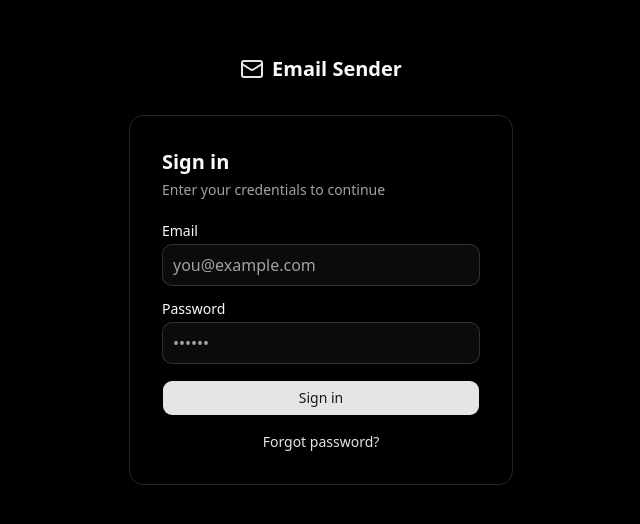
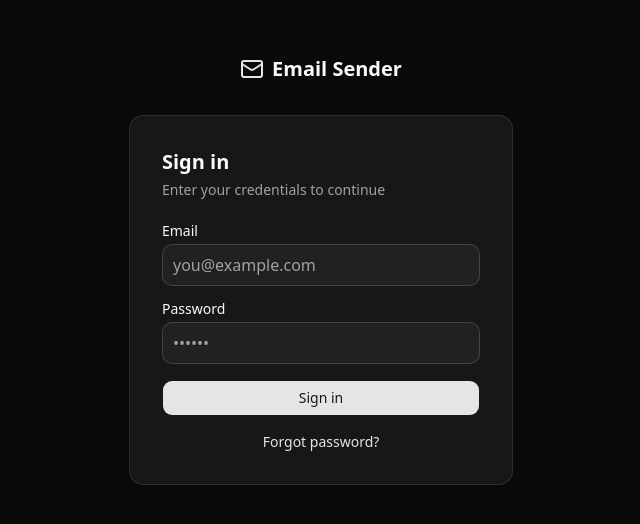
Before and after one commit to iqbalhossen0483/proskillstaff-email-sender-frontend, a Next.js app: page /login in a window 1280 px wide. Shown: the part 130-654 px from the top of the page, without its empty margins (319-959 px from the left). Built offline with nearby package versions, Linux system fonts and the light colour scheme; no server answers.

Commit message:
theme fixed

```diff
--- a/src/app/globals.css
+++ b/src/app/globals.css
@@ -50,43 +50,43 @@
 
 :root {
   --background: oklch(1 0 0);
-  --foreground: oklch(0.145 0 0);
+  --foreground: oklch(0.20 0.05 265);
   --card: oklch(1 0 0);
-  --card-foreground: oklch(0.145 0 0);
+  --card-foreground: oklch(0.20 0.05 265);
   --popover: oklch(1 0 0);
-  --popover-foreground: oklch(0.145 0 0);
-  --primary: oklch(0.205 0 0);
+  --popover-foreground: oklch(0.20 0.05 265);
+  --primary: oklch(0.20 0.07 265);
   --primary-foreground: oklch(0.985 0 0);
-  --secondary: oklch(0.97 0 0);
-  --secondary-foreground: oklch(0.205 0 0);
-  --muted: oklch(0.97 0 0);
-  --muted-foreground: oklch(0.556 0 0);
-  --accent: oklch(0.97 0 0);
-  --accent-foreground: oklch(0.205 0 0);
+  --secondary: oklch(0.97 0.005 265);
+  --secondary-foreground: oklch(0.20 0.07 265);
+  --muted: oklch(0.97 0.005 265);
+  --muted-foreground: oklch(0.50 0.02 265);
+  --accent: oklch(0.74 0.13 168);
+  --accent-foreground: oklch(1 0 0);
   --destructive: oklch(0.577 0.245 27.325);
-  --border: oklch(0.922 0 0);
-  --input: oklch(0.922 0 0);
-  --ring: oklch(0.708 0 0);
-  --chart-1: oklch(0.87 0 0);
-  --chart-2: oklch(0.556 0 0);
-  --chart-3: oklch(0.439 0 0);
-  --chart-4: oklch(0.371 0 0);
-  --chart-5: oklch(0.269 0 0);
+  --border: oklch(0.92 0.005 265);
+  --input: oklch(0.92 0.005 265);
+  --ring: oklch(0.74 0.13 168);
+  --chart-1: oklch(0.74 0.13 168);
+  --chart-2: oklch(0.20 0.07 265);
+  --chart-3: oklch(0.55 0.10 265);
+  --chart-4: oklch(0.65 0.11 168);
+  --chart-5: oklch(0.45 0.06 265);
   --radius: 0.625rem;
-  --sidebar: oklch(0.985 0 0);
-  --sidebar-foreground: oklch(0.145 0 0);
-  --sidebar-primary: oklch(0.205 0 0);
-  --sidebar-primary-foreground: oklch(0.985 0 0);
-  --sidebar-accent: oklch(0.97 0 0);
-  --sidebar-accent-foreground: oklch(0.205 0 0);
-  --sidebar-border: oklch(0.922 0 0);
-  --sidebar-ring: oklch(0.708 0 0);
+  --sidebar: oklch(0.20 0.07 265);
+  --sidebar-foreground: oklch(0.985 0 0);
+  --sidebar-primary: oklch(0.74 0.13 168);
+  --sidebar-primary-foreground: oklch(1 0 0);
+  --sidebar-accent: oklch(0.27 0.06 265);
+  --sidebar-accent-foreground: oklch(0.985 0 0);
+  --sidebar-border: oklch(0.27 0.06 265);
+  --sidebar-ring: oklch(0.74 0.13 168);
 }
 
 .dark {
-  --background: oklch(0 0 0);
+  --background: oklch(0.145 0 0);
   --foreground: oklch(0.985 0 0);
-  --card: oklch(0 0 0);
+  --card: oklch(0.205 0 0);
   --card-foreground: oklch(0.985 0 0);
   --popover: oklch(0.205 0 0);
   --popover-foreground: oklch(0.985 0 0);
@@ -96,25 +96,25 @@
   --secondary-foreground: oklch(0.985 0 0);
   --muted: oklch(0.269 0 0);
   --muted-foreground: oklch(0.708 0 0);
-  --accent: oklch(0.269 0 0);
-  --accent-foreground: oklch(0.985 0 0);
+  --accent: oklch(0.74 0.13 168);
+  --accent-foreground: oklch(0.145 0 0);
   --destructive: oklch(0.704 0.191 22.216);
-  --border: #212529;
+  --border: oklch(1 0 0 / 10%);
   --input: oklch(1 0 0 / 15%);
-  --ring: oklch(0.556 0 0);
-  --chart-1: oklch(0.87 0 0);
-  --chart-2: oklch(0.556 0 0);
-  --chart-3: oklch(0.439 0 0);
-  --chart-4: oklch(0.371 0 0);
-  --chart-5: oklch(0.269 0 0);
+  --ring: oklch(0.74 0.13 168);
+  --chart-1: oklch(0.74 0.13 168);
+  --chart-2: oklch(0.65 0.10 265);
+  --chart-3: oklch(0.55 0.08 265);
+  --chart-4: oklch(0.65 0.11 168);
+  --chart-5: oklch(0.45 0.06 265);
   --sidebar: oklch(0.205 0 0);
   --sidebar-foreground: oklch(0.985 0 0);
-  --sidebar-primary: oklch(0.488 0.243 264.376);
-  --sidebar-primary-foreground: oklch(0.985 0 0);
+  --sidebar-primary: oklch(0.74 0.13 168);
+  --sidebar-primary-foreground: oklch(0.145 0 0);
   --sidebar-accent: oklch(0.269 0 0);
   --sidebar-accent-foreground: oklch(0.985 0 0);
   --sidebar-border: oklch(1 0 0 / 10%);
-  --sidebar-ring: oklch(0.556 0 0);
+  --sidebar-ring: oklch(0.74 0.13 168);
 }
 
 @layer base {
--- a/src/components/dashboard/constants.ts
+++ b/src/components/dashboard/constants.ts
@@ -1 +1,4 @@
-export const LAYOUT_COLORS = { layoutA: "#2563EB", layoutB: "#7C3AED" };
+export const LAYOUT_COLORS = {
+  layoutA: "oklch(0.20 0.07 265)",
+  layoutB: "oklch(0.74 0.13 168)",
+};
--- a/src/components/layout/Sidebar.tsx
+++ b/src/components/layout/Sidebar.tsx
@@ -34,10 +34,10 @@ export function Sidebar() {
   const links = isSuperAdmin ? [...navItems, ...adminNavItems] : navItems;
 
   return (
-    <aside className="flex h-full w-60 flex-col border-r bg-card">
-      <div className="flex items-center gap-2 px-6 py-5 border-b">
+    <aside className="flex h-full w-60 flex-col border-r bg-primary dark:bg-card text-accent-foreground dark:text-foreground">
+      <div className="flex items-center gap-2 px-6 py-5 border-b border-border/50 dark:border-border">
         <Image src="/logo.png" alt="Logo" width={32} height={32} />
-        <span className="font-semibold text-sm">Email Sender</span>
+        <span className="font-semibold">Email Sender</span>
       </div>
 
       <nav className="flex-1 px-3 py-4 space-y-1">
@@ -48,8 +48,8 @@ export function Sidebar() {
             className={cn(
               "flex items-center gap-3 rounded-md px-3 py-2 text-sm font-medium transition-colors",
               pathname.startsWith(href)
-                ? "bg-primary text-primary-foreground"
-                : "text-muted-foreground hover:bg-accent hover:text-accent-foreground",
+                ? "bg-accent/80 text-accent-foreground dark:text-foreground"
+                : "hover:bg-accent/20",
             )}
           >
             <Icon className="h-4 w-4" />
@@ -58,7 +58,7 @@ export function Sidebar() {
         ))}
       </nav>
 
-      <div className="border-t px-4 py-4 flex items-center gap-3">
+      <div className="border-t border-border/50 dark:border-border px-4 py-4 flex items-center gap-3">
         <Avatar className="h-8 w-8">
           <AvatarFallback className="text-xs">{initials}</AvatarFallback>
         </Avatar>
@@ -72,7 +72,7 @@ export function Sidebar() {
         <Button
           variant="ghost"
           size="icon"
-          className="h-8 w-8 text-muted-foreground hover:text-foreground"
+          className="h-8 w-8 bg-muted/60 text-muted-foreground hover:text-foreground"
           onClick={() => signOut({ callbackUrl: "/login" })}
           title="Sign out"
         >
--- a/src/components/templates/LayoutBForm.tsx
+++ b/src/components/templates/LayoutBForm.tsx
@@ -37,7 +37,7 @@ function LayoutBForm({
       subjectLine: "",
       companyName: "",
       tagline: "",
-      headerBgColor: "#7C3AED",
+      headerBgColor: "#35a287",
       greetingText: "",
       bodyParagraphs: [""],
       ctaLabel: "",
--- a/src/components/templates/TemplateAForm.tsx
+++ b/src/components/templates/TemplateAForm.tsx
@@ -38,7 +38,7 @@ export function LayoutAForm({
       subjectLine: "",
       companyName: "",
       tagline: "",
-      headerBgColor: "#2563EB",
+      headerBgColor: "#35a287",
       bodyParagraphs: [""],
       ctaLabel: "",
       ctaUrl: "",
--- a/src/components/ui/ThemeToggle.tsx
+++ b/src/components/ui/ThemeToggle.tsx
@@ -1,8 +1,8 @@
 "use client";
 
+import { Button } from "@/components/ui/button";
+import { Moon, Sun } from "lucide-react";
 import { useTheme } from "next-themes";
-import { Sun, Moon } from "lucide-react";
-import { Button } from "@/components/ui/button";
 
 export function ThemeToggle() {
   const { theme, setTheme } = useTheme();
@@ -11,7 +11,7 @@ export function ThemeToggle() {
     <Button
       variant="ghost"
       size="icon"
-      className="h-8 w-8 text-muted-foreground hover:text-foreground"
+      className="h-8 w-8 bg-muted/60 text-muted-foreground hover:text-foreground"
       onClick={() => setTheme(theme === "dark" ? "light" : "dark")}
       title="Toggle theme"
     >
--- a/src/components/ui/avatar.tsx
+++ b/src/components/ui/avatar.tsx
@@ -1,16 +1,16 @@
-"use client"
+"use client";
 
-import * as React from "react"
-import { Avatar as AvatarPrimitive } from "@base-ui/react/avatar"
+import { Avatar as AvatarPrimitive } from "@base-ui/react/avatar";
+import * as React from "react";
 
-import { cn } from "@/lib/utils"
+import { cn } from "@/lib/utils";
 
 function Avatar({
   className,
   size = "default",
   ...props
 }: AvatarPrimitive.Root.Props & {
-  size?: "default" | "sm" | "lg"
+  size?: "default" | "sm" | "lg";
 }) {
   return (
     <AvatarPrimitive.Root
@@ -18,11 +18,11 @@ function Avatar({
       data-size={size}
       className={cn(
         "group/avatar relative flex size-8 shrink-0 rounded-full select-none after:absolute after:inset-0 after:rounded-full after:border after:border-border after:mix-blend-darken data-[size=lg]:size-10 data-[size=sm]:size-6 dark:after:mix-blend-lighten",
-        className
+        className,
       )}
       {...props}
     />
-  )
+  );
 }
 
 function AvatarImage({ className, ...props }: AvatarPrimitive.Image.Props) {
@@ -31,11 +31,11 @@ function AvatarImage({ className, ...props }: AvatarPrimitive.Image.Props) {
       data-slot="avatar-image"
       className={cn(
         "aspect-square size-full rounded-full object-cover",
-        className
+        className,
       )}
       {...props}
     />
-  )
+  );
 }
 
 function AvatarFallback({
@@ -46,12 +46,12 @@ function AvatarFallback({
     <AvatarPrimitive.Fallback
       data-slot="avatar-fallback"
       className={cn(
-        "flex size-full items-center justify-center rounded-full bg-muted text-sm text-muted-foreground group-data-[size=sm]/avatar:text-xs",
-        className
+        "flex size-full items-center justify-center rounded-full bg-muted/60 text-sm text-muted-foreground group-data-[size=sm]/avatar:text-xs",
+        className,
       )}
       {...props}
     />
-  )
+  );
 }
 
 function AvatarBadge({ className, ...props }: React.ComponentProps<"span">) {
@@ -63,11 +63,11 @@ function AvatarBadge({ className, ...props }: React.ComponentProps<"span">) {
         "group-data-[size=sm]/avatar:size-2 group-data-[size=sm]/avatar:[&>svg]:hidden",
         "group-data-[size=default]/avatar:size-2.5 group-data-[size=default]/avatar:[&>svg]:size-2",
         "group-data-[size=lg]/avatar:size-3 group-data-[size=lg]/avatar:[&>svg]:size-2",
-        className
+        className,
       )}
       {...props}
     />
-  )
+  );
 }
 
 function AvatarGroup({ className, ...props }: React.ComponentProps<"div">) {
@@ -76,11 +76,11 @@ function AvatarGroup({ className, ...props }: React.ComponentProps<"div">) {
       data-slot="avatar-group"
       className={cn(
         "group/avatar-group flex -space-x-2 *:data-[slot=avatar]:ring-2 *:data-[slot=avatar]:ring-background",
-        className
+        className,
       )}
       {...props}
     />
-  )
+  );
 }
 
 function AvatarGroupCount({
@@ -92,18 +92,18 @@ function AvatarGroupCount({
       data-slot="avatar-group-count"
       className={cn(
         "relative flex size-8 shrink-0 items-center justify-center rounded-full bg-muted text-sm text-muted-foreground ring-2 ring-background group-has-data-[size=lg]/avatar-group:size-10 group-has-data-[size=sm]/avatar-group:size-6 [&>svg]:size-4 group-has-data-[size=lg]/avatar-group:[&>svg]:size-5 group-has-data-[size=sm]/avatar-group:[&>svg]:size-3",
-        className
+        className,
       )}
       {...props}
     />
-  )
+  );
 }
 
 export {
   Avatar,
-  AvatarImage,
+  AvatarBadge,
   AvatarFallback,
   AvatarGroup,
   AvatarGroupCount,
-  AvatarBadge,
-}
+  AvatarImage,
+};
```
